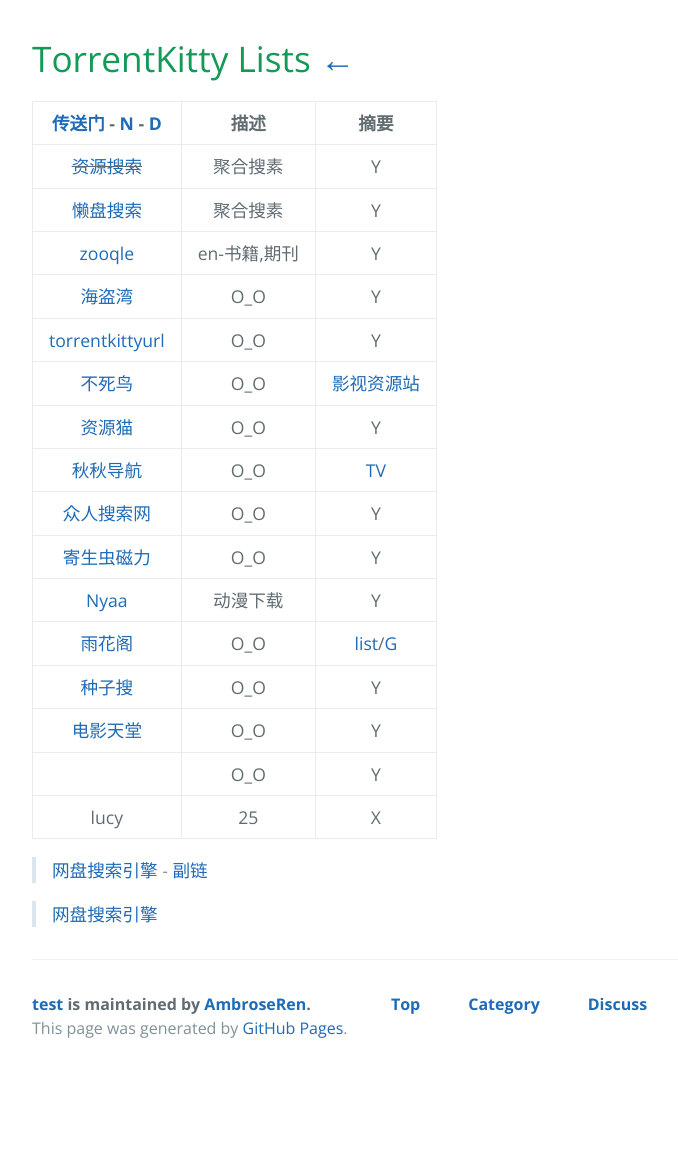
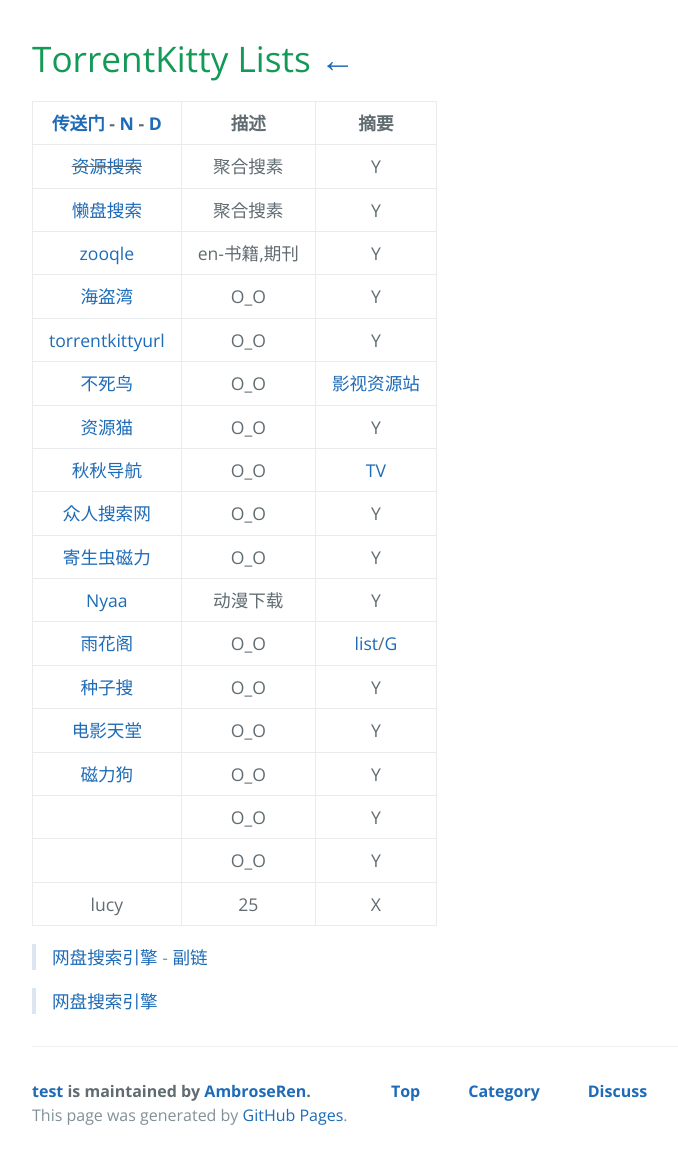
Before and after one commit to AmbroseRen/test, a Jekyll site: the page built from Data/TorrentKitty.md, in a window 1280 px wide. Shown: the whole page, without its empty margins (192-870 px from the left). Built offline with Jekyll 4.4.1, drawn with Linux system fonts in a browser that asks for light colours; our own code applies the rules of GitHub Pages for plain Markdown files; the repository's description, which GitHub fills in, is left out; before the commit the page ends 1072 px from its top, so only the background shows below that.

Commit message:
Update TorrentKitty.md

```diff
--- a/Data/TorrentKitty.md
+++ b/Data/TorrentKitty.md
@@ -16,6 +16,8 @@
 | [雨花阁](https://www.yuhuage53.xyz/) | O_O | [list](https://www.yuhuage.art/)/[G](https://github.com/yuhuage/dizhi/) |
 | [种子搜](https://m.zhongziso19.xyz/) | O_O | Y |
 | [电影天堂](https://www.dydytt.net/index2.htm) | O_O | Y |
+| [磁力狗](http://clg88.cc/) | O_O | Y |
+| []() | O_O | Y |
 | []() | O_O | Y |
 | lucy | 25 | X |
 
```
